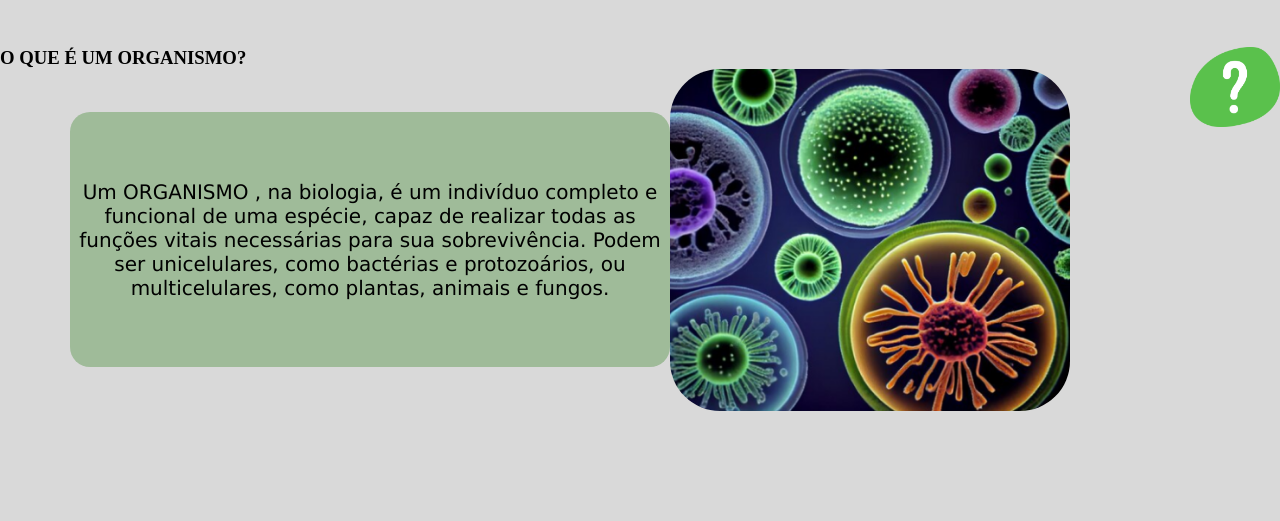
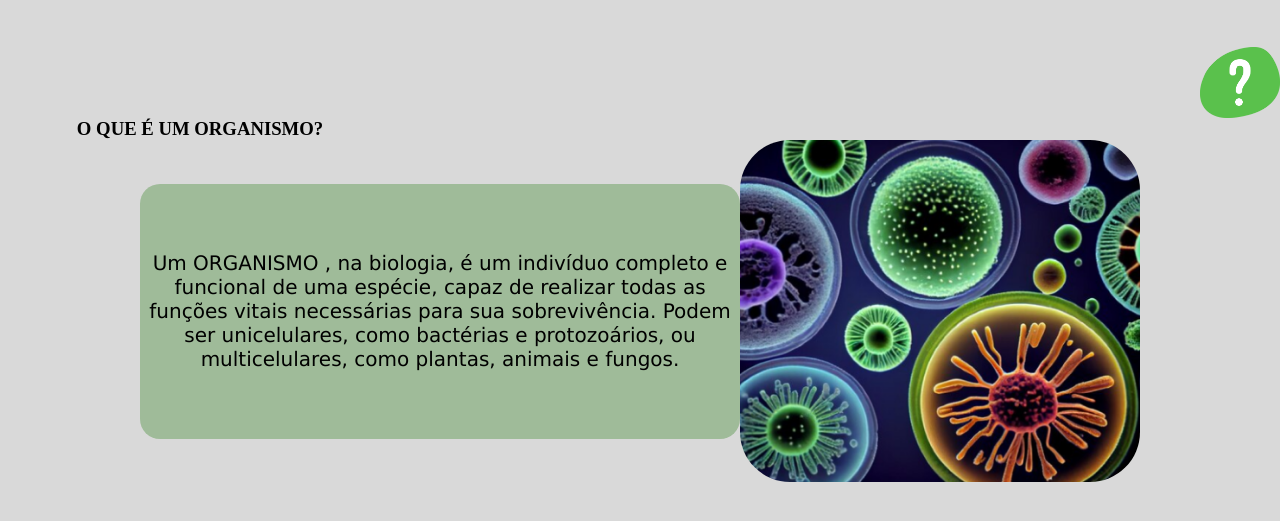
Before and after one commit to 23lavi/conteudo-ecobio, a plain HTML site: page index.html in a window 1280 px wide. Shown: the part 203-724 px from the top of the page. Drawn offline with Linux system fonts and the light colour scheme; a web font is replaced by a local one.

Commit message:
alguma coisa na class centro

```diff
--- a/style.css
+++ b/style.css
@@ -47,9 +47,10 @@ body{
 }
 
 .img-duvida {
-    float: right;
-    margin-left: 50px;
-    width: 90px;
+    display: flex;
+    justify-content: flex-end;
+    width: 80px;
+    margin-left: auto;
 }
 
 .oque-e p{
@@ -66,12 +67,12 @@ body{
     font-size: 20px;
 }
 
-.h3{
+.centro h3{
     display: flex;
     justify-content: center;
     align-items: center;
     width: 400px;
-    height: 200px;
+    height: 50%;
     text-align: center;
 }
 
```
